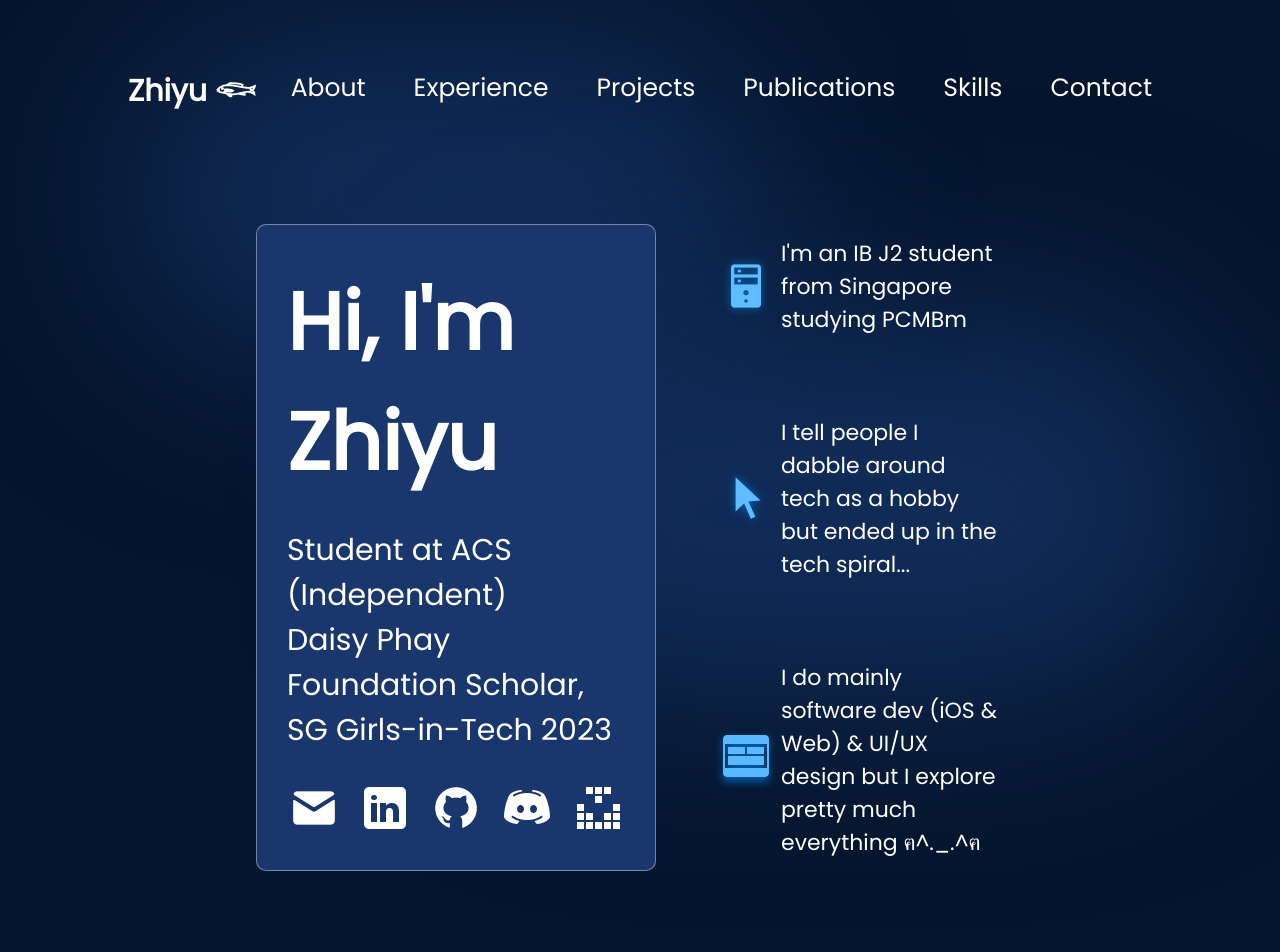
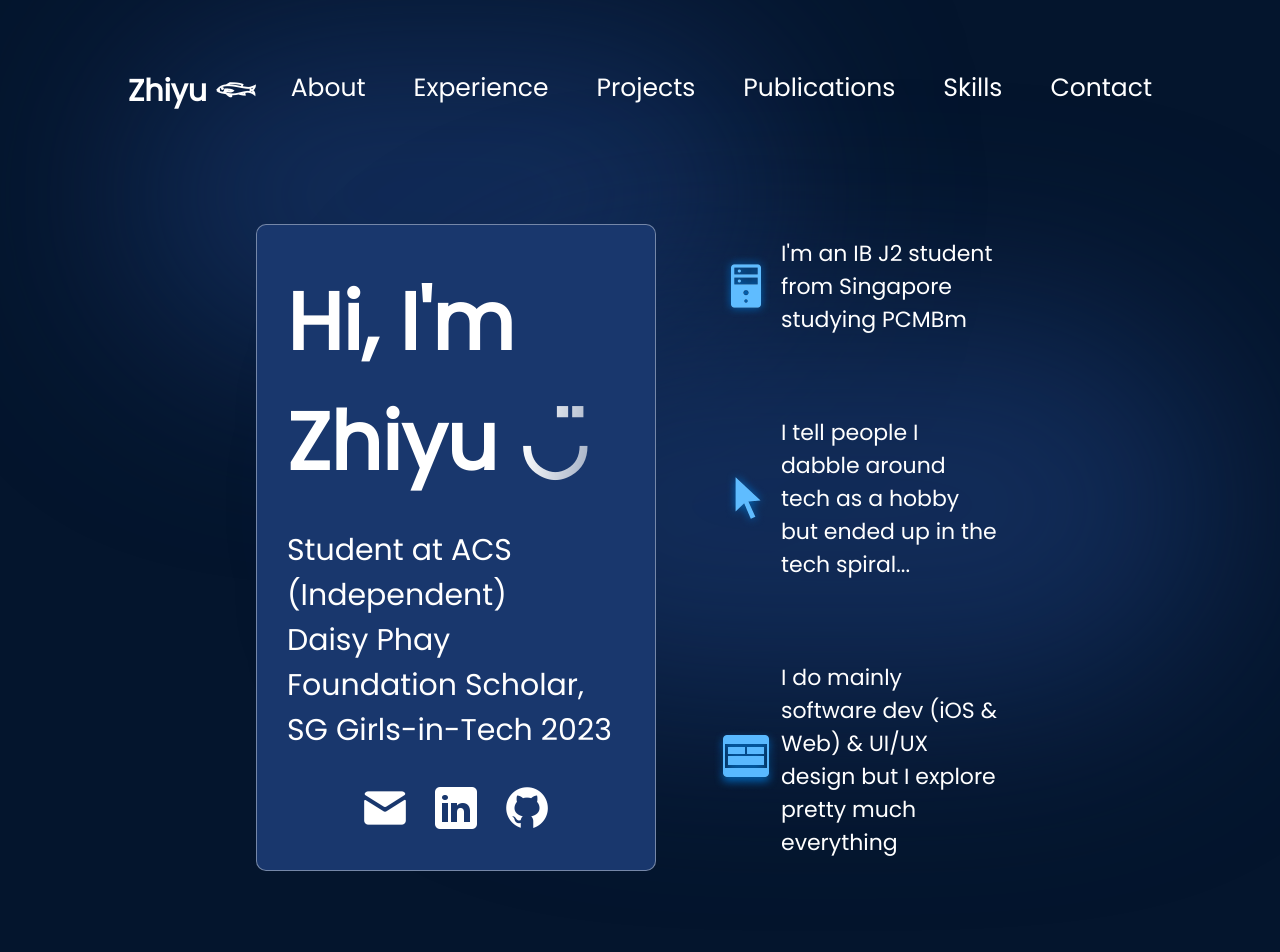
Before and after one commit to zhxyu019/mazhiyu, a React (Vite) app: page / in a window 1280 px wide. Shown: the top 952 px of the page. Built offline with nearby package versions, Linux system fonts and the light colour scheme.

Commit message:
Made Final Changes

```diff
--- a/src/components/Contact/Contact.jsx
+++ b/src/components/Contact/Contact.jsx
@@ -22,6 +22,14 @@ export const Contact = () => {
           <img src={getImageUrl("contact/githubIcon.png")} alt="Github icon" />
           <a href="https://www.github.com/zhxyu019"></a>
         </li>
+        <li className={styles.link}>
+          <img src={getImageUrl("contact/discordIcon.png")} alt="Discord icon" />
+          <a href="discordapp.com/users/896248226745831434"></a>
+        </li>
+        <li className={styles.link}>
+          <img src={getImageUrl("contact/tetrisIcon.png")} alt="Tetris icon" />
+          <a href="https://ch.tetr.io/u/paperfishhh"></a>
+        </li>
       </ul>
       <div className={styles.text}>
         <h2>Made by Ma Zhiyu.</h2>
--- a/src/components/Hero/Hero.jsx
+++ b/src/components/Hero/Hero.jsx
@@ -7,7 +7,7 @@ export const Hero = () => {
   return (
     <section className={styles.container}>
       <div className={styles.content}>
-        <h1 className={styles.title}>Hi, I'm Zhiyu </h1>
+        <h1 className={styles.title}>Hi, I'm Zhiyu ◡̈ </h1>
         <p className={styles.description}>
         Student at ACS (Independent) <br></br>
         Daisy Phay Foundation Scholar,
@@ -36,22 +36,6 @@ export const Hero = () => {
               />
             </a>
           </li>
-          <li className={styles.link}>
-            <a href="discordapp.com/users/896248226745831434">
-              <img
-                src={getImageUrl("contact/discordIcon.png")}
-                alt="Discord icon"
-              />
-            </a>
-          </li>
-          <li className={styles.link}>
-            <a href="https://ch.tetr.io/u/paperfishhh">
-              <img
-                src={getImageUrl("contact/tetrisIcon.png")}
-                alt="Tetris icon"
-              />
-            </a>
-          </li>
         </ul>
       </div>
 
@@ -77,7 +61,7 @@ export const Hero = () => {
             <img src={getImageUrl("about/uiIcon.png")} alt="UI icon" />
             <div className={styles.aboutItemText}>
               <p>
-                I do mainly software dev (iOS & Web) & UI/UX design but I explore pretty much everything ฅ^._.^ฅ
+                I do mainly software dev (iOS & Web) & UI/UX design but I explore pretty much everything
               </p>
             </div>
           </li>
--- a/src/components/Publications/Publications.jsx
+++ b/src/components/Publications/Publications.jsx
@@ -16,9 +16,11 @@ export const Publications = () => {
                   <div className={styles.historyItemDetails}>
                     <h3>{`${publications.title}`}</h3>
                     <p>{`${publications.organisation} •  ${publications.date}`}</p>
-                    <a href = {publications.demo} target="_blank" rel = "noopener noreferrer">
+                    {publications.demo != "" && (
+                      <a href = {publications.demo} target="_blank" rel = "noopener noreferrer">
                       Research Paper
-                    </a>
+                      </a>
+                    )}
                   </div>
                 </li>
               );
--- a/src/data/publications.json
+++ b/src/data/publications.json
@@ -3,13 +3,13 @@
     "title": "A Particle Swarm Optimisation Algorithm Approach to the Travelling Salesman Problem & its Application in Routing Optimisation of E-Waste Collection",
     "organisation": "NIE, NRP Research Project",
     "date": "2024",
-    "demo": "https://www.science.edu.sg/for-schools/competitions/singapore-science-and-engineering-fair"
+    "demo": ""
   },
   {
     "title": "Web Development using GenAI",
     "organisation": "DSO, DSTA Internship Programme",
     "date": "2023",
-    "demo": "https://www.scs.org.sg/awards/sg100wit/2023/girls"
+    "demo": ""
   },
   {
     "title": "Evaluation of Convolutional Neural Networks (CNNs) on Drone Detection",
--- a/src/data/skills-software.json
+++ b/src/data/skills-software.json
@@ -31,22 +31,22 @@
   },
   {
     "title": "Docker",
-    "description":"Container Management",
+    "description":"Containerisation Management",
     "imageSrc": "skills/docker.png"
   },
   {
     "title": "Micro:bit",
-    "description":"Frontend Web Development",
+    "description":"Microcontrollers",
     "imageSrc": "skills/microbit.png"
   },
   {
     "title": "Arduino",
-    "description":"Frontend Web Development",
+    "description":"Servo Motor, ATtiny85, ESP85 Camera",
     "imageSrc": "skills/arduino.png"
   },
   {
     "title": "Robomasters",
-    "description":"Frontend Web Development",
+    "description":"Robotics",
     "imageSrc": "skills/robomasters.png"
   }
 ]
```
Also changed, not shown: assets/hero/heroImage.png (deleted), 1 other file (tests, documents, lock files or other folders).
